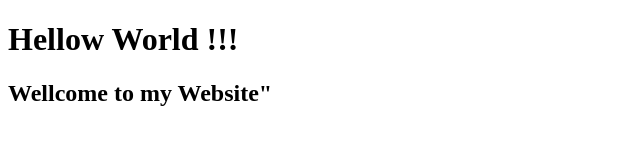
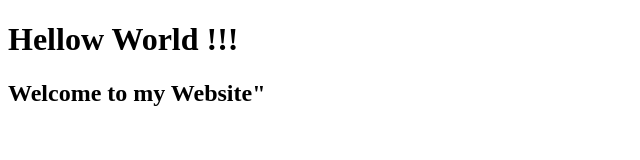
Before and after one commit to MACROG33/test-github, a plain HTML site: page index.html in a window 1280 px wide. Shown: the full height of the page, 0-640 px from the left. Drawn offline with Linux system fonts and the light colour scheme.

Commit message:
fix welcome

```diff
--- a/index.html
+++ b/index.html
@@ -5,5 +5,5 @@
 </head>
 <body>
     <h1>Hellow World !!!</h1>
-    <h2>Wellcome to my Website"</h2>
+    <h2>Welcome to my Website"</h2>
 </body>
```
